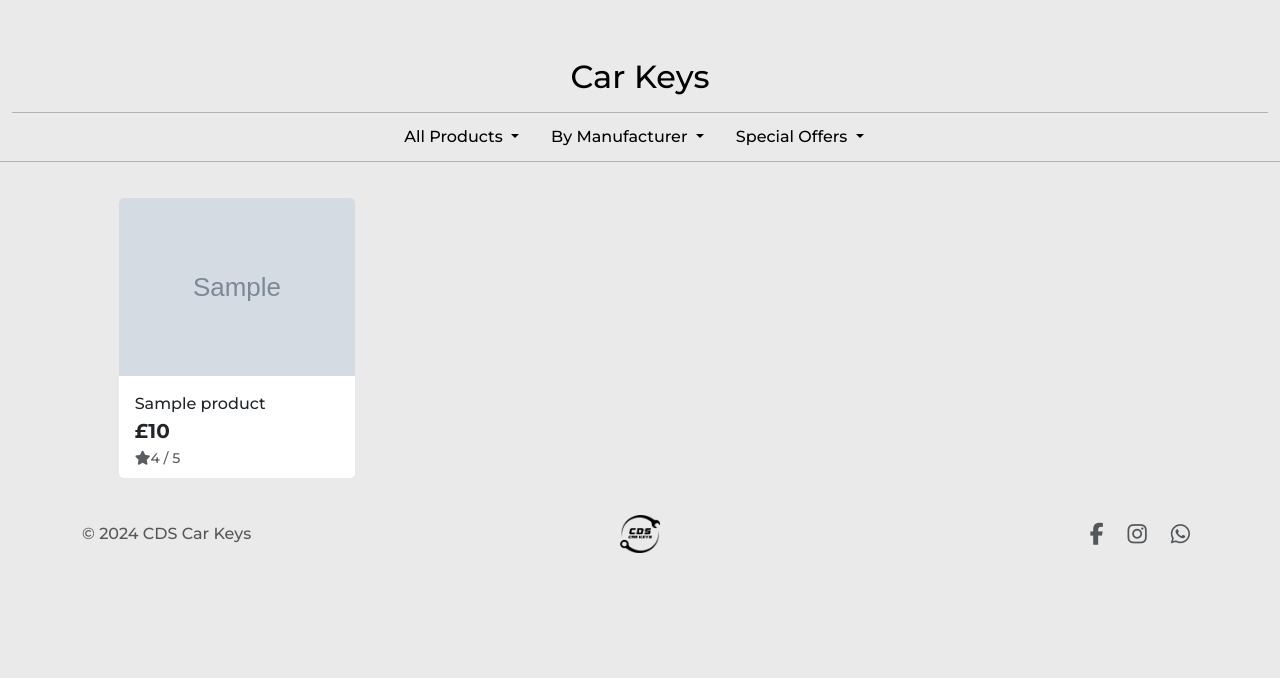
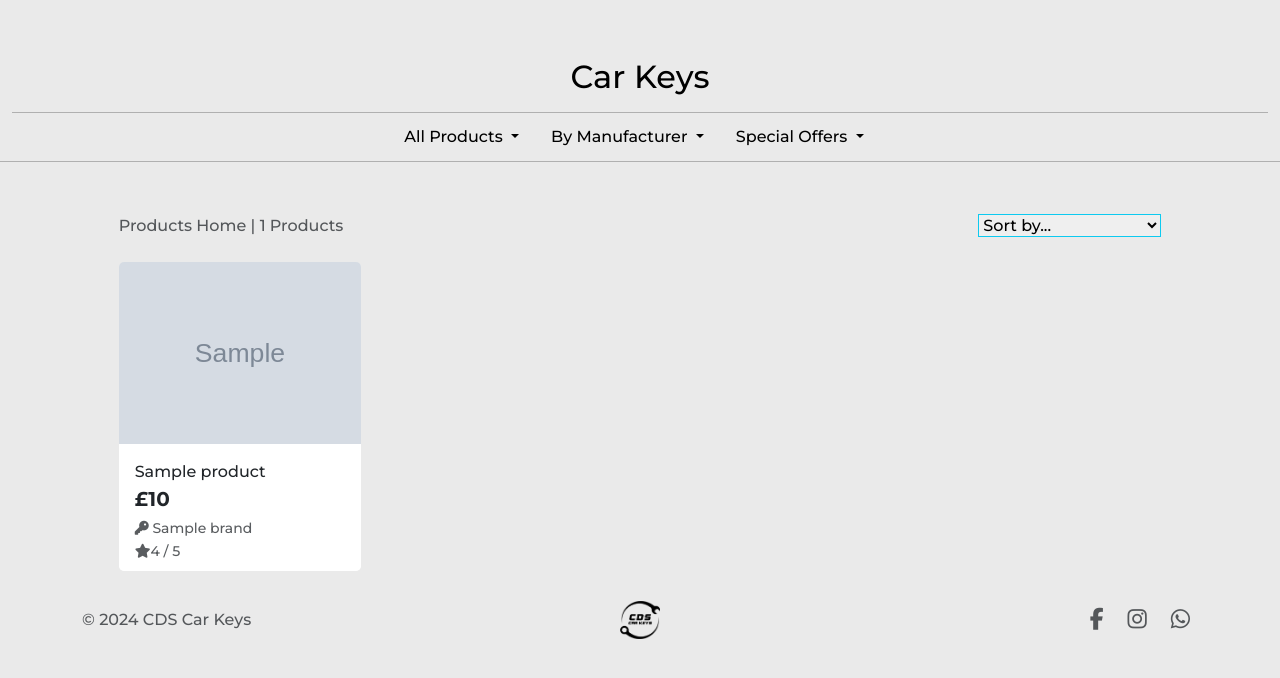
Before and after one commit to danieljcave/p5-cds-car-keys, a Django app: template products/templates/products/products.html in a window 1280 px wide. Shown: the part 58-736 px from the top of the page. Run offline with Django 5.2, Linux system fonts and the light colour scheme; the template is opened without the code that fills it: most values are stand-ins (such as "Sample title", 1, 10 or a date in 2020); grey boxes marked "Sample" are stand-in pictures; some libraries are stand-ins or nearby versions.

Commit message:
added sorting for car keys and a product count to display on products page

```diff
--- a/products/templates/products/products.html
+++ b/products/templates/products/products.html
@@ -24,6 +24,30 @@
     <div class="row">
         <div class="product-container col-10 offset-1">
             <div class="row mt-1 mb-2">
+                <div class="col-12 col-md-6 my-auto order-md-last d-flex justify-content-center justify-content-md-end">
+                    <div class="sort-select-wrapper">
+                        <select id="sort-selector" class="custom-select custom-select-sm rounded-0 border border-{% if current_sorting != 'None_None' %}info{% else %}black{% endif %}">
+                            <option value="reset" {% if current_sorting == 'None_None' %}selected{% endif %}>Sort by...</option>
+                            <option value="price_asc" {% if current_sorting == 'price_asc' %}selected{% endif %}>Price (low to high)</option>
+                            <option value="price_desc" {% if current_sorting == 'price_desc' %}selected{% endif %}>Price (high to low)</option>
+                            <option value="rating_asc" {% if current_sorting == 'rating_asc' %}selected{% endif %}>Rating (low to high)</option>
+                            <option value="rating_desc" {% if current_sorting == 'rating_desc' %}selected{% endif %}>Rating (high to low)</option>
+                            <option value="name_asc" {% if current_sorting == 'name_asc' %}selected{% endif %}>Name (A-Z)</option>
+                            <option value="name_desc" {% if current_sorting == 'name_desc' %}selected{% endif %}>Name (Z-A)</option>
+                            <option value="brand_asc" {% if current_sorting == 'brand_asc' %}selected{% endif %}>Manufacturer (A-Z)</option>
+                            <option value="brand_desc" {% if current_sorting == 'brand_desc' %}selected{% endif %}>Manufacturer (Z-A)</option>
+                        </select>
+                    </div>
+                </div>
+                <div class="col-12 col-md-6 order-md-first">
+                    <p class="text-muted mt-3 text-center text-md-start">
+                        {% if search_term or current_categories or current_sorting != 'None_None' %}
+                            <span><a href="{% url 'products' %}" class="text-decoration-none text-muted">Products Home</a> | </span>
+                        {% endif %}
+                        {{ products|length }} Products{% if search_term %} found for <strong>"{{ search_term }}"</strong>{% endif %}
+                    </p>
+                </div>
+            </div>
                 <div class="row">
                     {% for product in products %}
                     <div class="col-sm-6 col-md-6 col-lg-4 col-xl-3">
@@ -45,6 +69,14 @@
                                 <div class="row">
                                     <div class="col">
                                         <p class="lead mb-0 text-start fw-bold">£{{ product.price }}</p>
+                                        {% if product.brand %}
+                                        <p class="small mt-1 mb-0">
+                                            <a class="text-muted text-decoration-none"
+                                                href="{% url 'products' %}?brand={{ product.brand.name }}">
+                                                <i class="fa-solid fa-key"></i> {{ product.brand.friendly_name }}
+                                            </a>
+                                        </p>
+                                        {% endif %}
                                         {% if product.rating %}
                                         <small class="text-muted"><i class="fas fa-star mr-1"></i>{{ product.rating }} /
                                             5</small>
@@ -75,7 +107,6 @@
                     {% endif %} {% endfor %}
                 </div>
             </div>
-        </div>
     </div>
 </div>
 {% endblock %}
--- a/products/views.py
+++ b/products/views.py
@@ -21,8 +21,8 @@ def all_products(request):
             if sortkey == 'name':
                 sortkey = 'lower_name'
                 products = products.annotate(lower_name=Lower('name'))
-            if sortkey == 'category':
-                sortkey = 'category__name'
+            if sortkey == 'brand':
+                sortkey = 'brand__name'
             if 'direction' in request.GET:
                 direction = request.GET['direction']
                 if direction == 'desc':
```
Also changed, not shown: products/templates/products/product_detail.html (+9 -1 lines).
